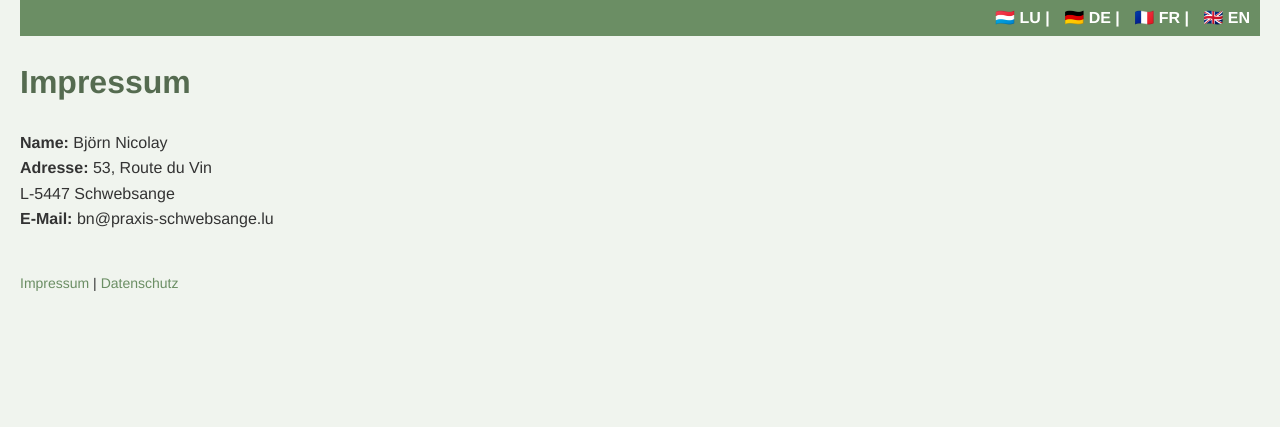
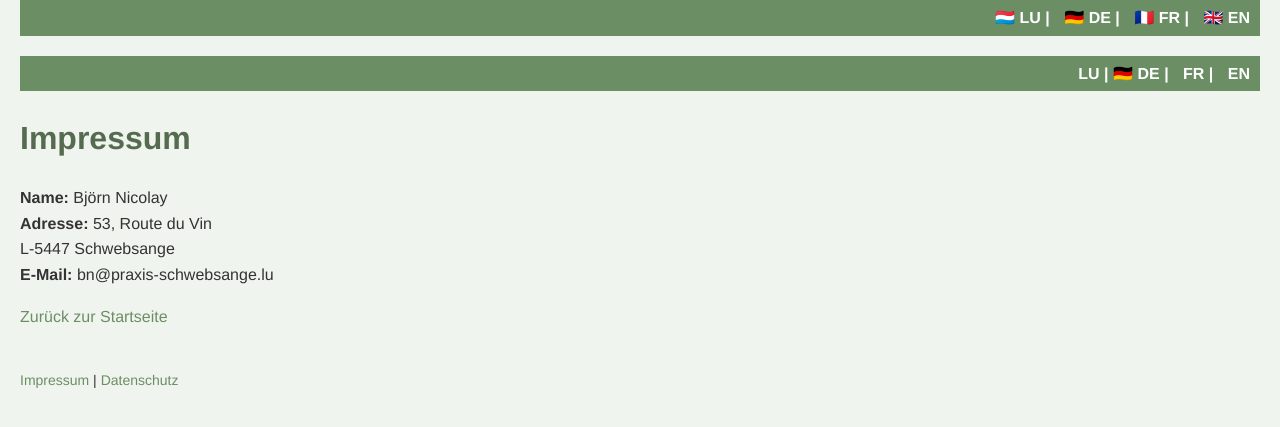
Before and after one commit to bjoernbrightside/praxis-schwebsange, a Jekyll site: the page built from de/impressum.md, in a window 1280 px wide. Shown: the top 427 px of the page. Built offline with Jekyll 4.4.1, drawn with Linux system fonts in a browser that asks for light colours.

Commit message:
Update impressum.md

```diff
--- a/de/impressum.md
+++ b/de/impressum.md
@@ -1,8 +1,12 @@
 ---
 layout: default
+title: Impressum
 lang: de
-title: Impressum
 ---
+
+<div class="language-bar">
+<a href="/lu/impressum/">LU</a> | 🇩🇪 <b>DE</b> | <a href="/fr/impressum/">FR</a> | <a href="/en/impressum/">EN</a>
+</div>
 
 # Impressum
 
@@ -10,3 +14,5 @@ title: Impressum
 **Adresse:** 53, Route du Vin
 L-5447 Schwebsange
 **E-Mail:** bn@praxis-schwebsange.lu
+
+[Zurück zur Startseite](/de/)
```
